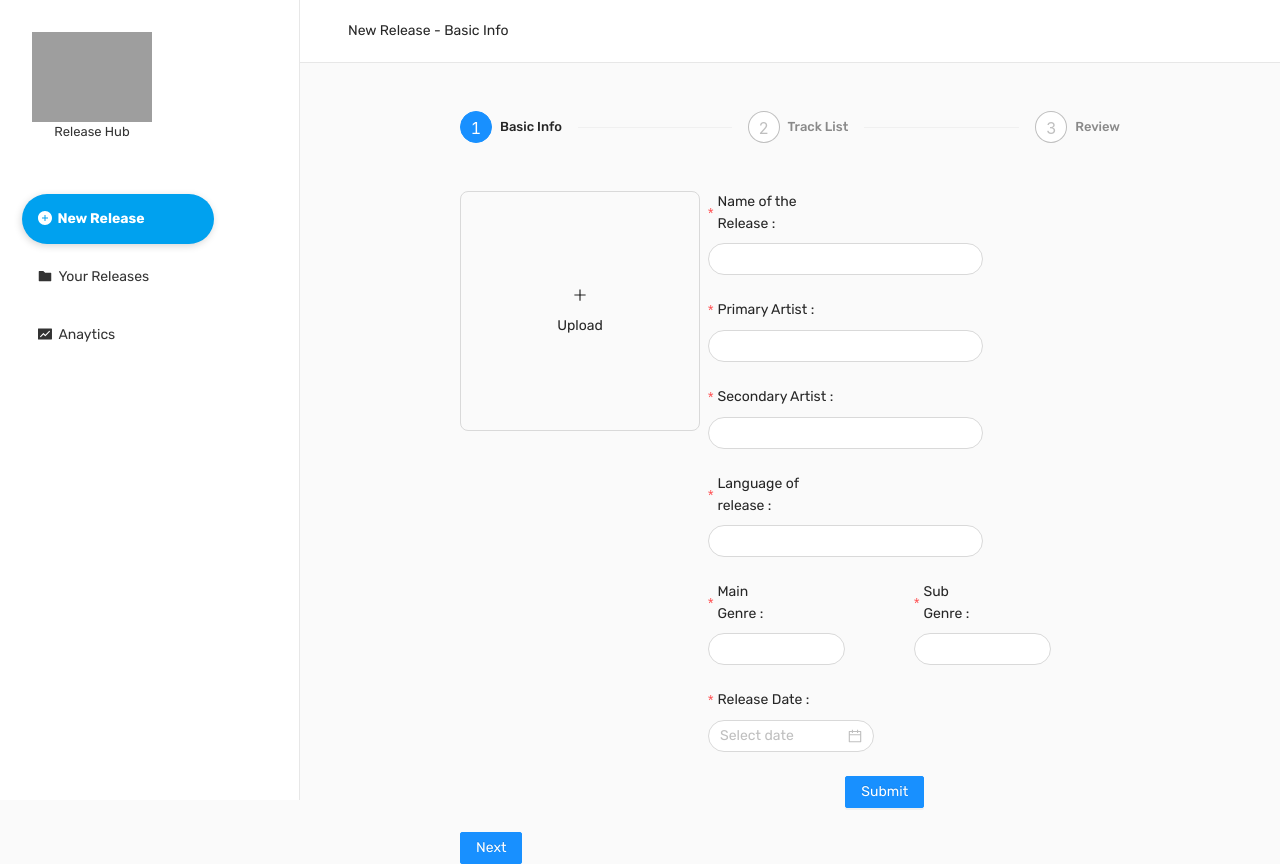
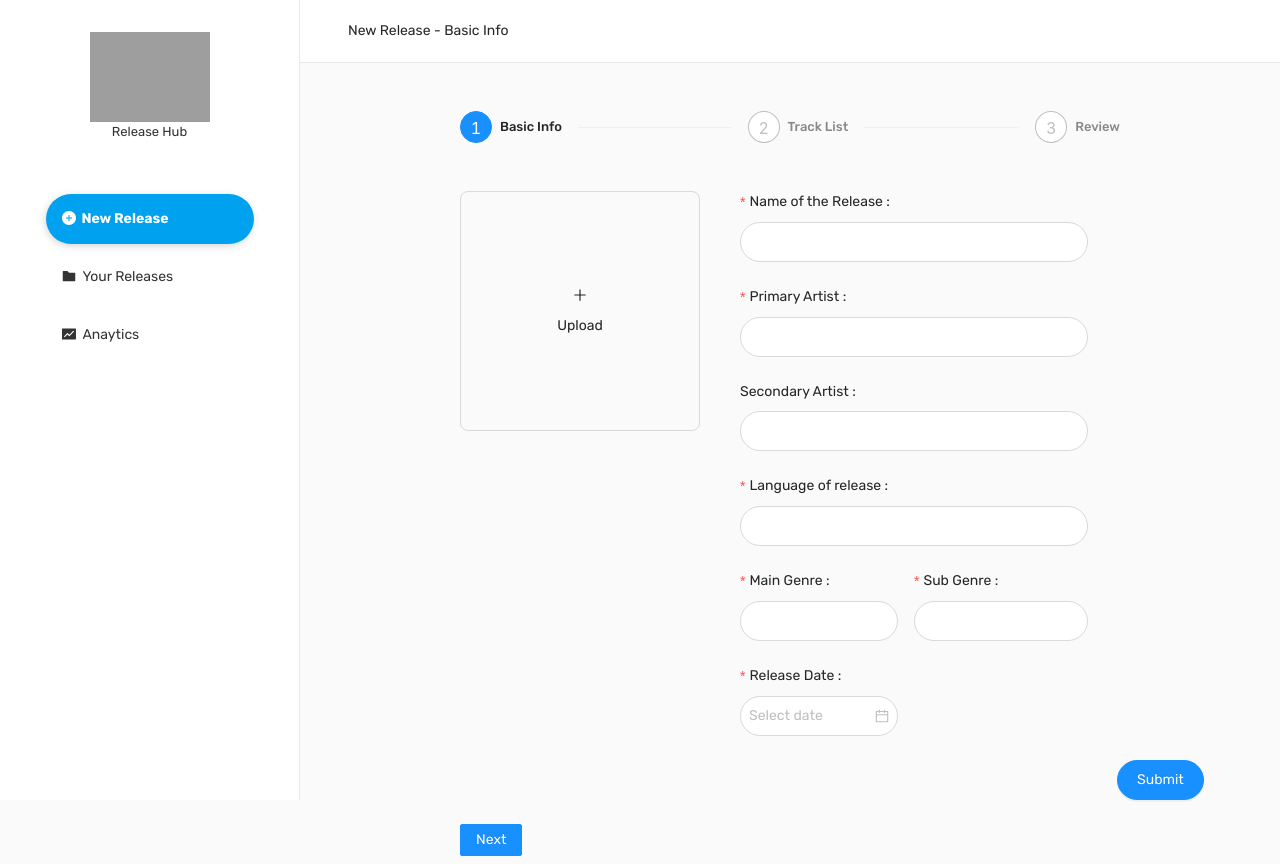
Before and after one commit to SivasubramanianE/rayapp-admin-frontend, a React (Create React App) app: page / in a window 1280 px wide. Built offline with nearby package versions, Linux system fonts and the light colour scheme; grey boxes are pictures that could not be loaded.

Commit message:
- Form layout fixes.

```diff
--- a/public/index.html
+++ b/public/index.html
@@ -2,7 +2,7 @@
 <html lang="en">
   <head>
     <meta charset="utf-8" />
-    <link rel="icon" href="%PUBLIC_URL%/favicon.ico" />
+    <link rel="icon" href="%PUBLIC_URL%/favicon.png" />
     <meta name="viewport" content="width=device-width, initial-scale=1" />
     <meta name="theme-color" content="#000000" />
     <meta
--- a/src/components/NewRelease/BasicInfoForm/index.js
+++ b/src/components/NewRelease/BasicInfoForm/index.js
@@ -1,32 +1,31 @@
-import React, { useState } from 'react'
-import { BasicInfoFormWrapper } from './styles';
-import { LoadingOutlined, PlusOutlined } from '@ant-design/icons';
-import { Form, Button, DatePicker, Upload, message  } from 'antd';
+import React, { useState } from "react";
+import { BasicInfoFormWrapper } from "./styles";
+import { LoadingOutlined, PlusOutlined } from "@ant-design/icons";
+import { Form, Button, DatePicker, Upload, message } from "antd";
 
 import { StyledInput } from "../../common-components/Input/styles";
 import { StyledDatePicker } from "../../common-components/Datepicker/styles";
-
-
+import { PrimaryButton } from "../../common-components/PrimaryButton/styles";
 
 function getBase64(img, callback) {
   const reader = new FileReader();
-    reader.addEventListener('load', () => callback(reader.result));
+  reader.addEventListener("load", () => callback(reader.result));
   reader.readAsDataURL(img);
 }
 
 function beforeUpload(file) {
-    const isJpgOrPng = file.type === 'image/jpeg' || file.type === 'image/png';
+  const isJpgOrPng = file.type === "image/jpeg" || file.type === "image/png";
   if (!isJpgOrPng) {
-      message.error('You can only upload JPG/PNG file!');
+    message.error("You can only upload JPG/PNG file!");
   }
-    const isLt2M = file.size / 1024 / 1024 < 2;
+  const isLt2M = file.size / 1024 / 1024 < 10;
   if (!isLt2M) {
-      message.error('Image must smaller than 2MB!');
+    message.error("Image must smaller than 10MB!");
   }
   return isJpgOrPng && isLt2M;
 }
 
-export default function BasicInfoForm() {
+export default function BasicInfoForm({ nextStep }) {
   const [loading, setLoading] = useState(false);
   const [imageUrl, setImageUrl] = useState(null);
 
@@ -37,21 +36,19 @@ export default function BasicInfoForm() {
     </div>
   );
 
-      const handleChange = info => {
-        if (info.file.status === 'uploading') {
+  const handleChange = (info) => {
+    if (info.file.status === "uploading") {
       setLoading(true);
       return;
     }
-        if (info.file.status === 'done') {
+    if (info.file.status === "done") {
       // Get this url from response in real world.
-          getBase64(info.file.originFileObj, url =>{
-            setImageUrl(url)
+      getBase64(info.file.originFileObj, (url) => {
+        setImageUrl(url);
         setLoading(false);
-          })
+      });
     }
   };
-
-
 
   const layout = {
     labelCol: {
@@ -68,16 +65,16 @@ export default function BasicInfoForm() {
     },
   };
 
-
   const onFinish = (values) => {
-          console.log('Success:', values);
+    console.log("Success:", values);
+    nextStep();
   };
 
   const onFinishFailed = (errorInfo) => {
-          console.log('Failed:', errorInfo);
+    console.log("Failed:", errorInfo);
   };
 
-    return(
+  return (
     <BasicInfoFormWrapper>
       <div>
         <Upload
@@ -89,11 +86,15 @@ export default function BasicInfoForm() {
           beforeUpload={beforeUpload}
           onChange={handleChange}
         >
-        {imageUrl ? <img src={imageUrl} alt="avatar" style={{ width: '100%' }} /> : uploadButton}
+          {imageUrl ? (
+            <img src={imageUrl} alt="avatar" style={{ width: "100%" }} />
+          ) : (
+            uploadButton
+          )}
         </Upload>
       </div>
 
-        <div>
+      <div className="basic-info">
         <Form
           {...layout}
           name="basic"
@@ -111,7 +112,7 @@ export default function BasicInfoForm() {
             rules={[
               {
                 required: true,
-            message: 'Release Name is Required!',
+                message: "Release Name is Required!",
               },
             ]}
           >
@@ -124,23 +125,14 @@ export default function BasicInfoForm() {
             rules={[
               {
                 required: true,
-            message: 'Primary Artist is Required!',
+                message: "Primary Artist is Required!",
               },
             ]}
           >
             <StyledInput />
           </Form.Item>
 
-      <Form.Item
-        label="Secondary Artist :"
-        name="Secondary Artist"
-        rules={[
-          {
-            required: true,
-            message: 'Secondary Artist is Required!',
-          },
-        ]}
-      >
+          <Form.Item label="Secondary Artist :" name="Secondary Artist">
             <StyledInput />
           </Form.Item>
 
@@ -150,7 +142,7 @@ export default function BasicInfoForm() {
             rules={[
               {
                 required: true,
-            message: 'Language of release is Required!',
+                message: "Language of release is Required!",
               },
             ]}
           >
@@ -158,28 +150,28 @@ export default function BasicInfoForm() {
           </Form.Item>
 
           <div className="flex-row">
-          <div>
+            <div className="left">
               <Form.Item
                 label="Main Genre :"
                 name="Main Genre"
                 rules={[
                   {
                     required: true,
-            message: 'Main Genre is Required!',
+                    message: "Main Genre is Required!",
                   },
                 ]}
               >
                 <StyledInput />
               </Form.Item>
             </div>
-          <div>
+            <div className="right">
               <Form.Item
                 label="Sub Genre :"
                 name="Sub Genre"
                 rules={[
                   {
                     required: true,
-            message: 'Sub Genre is Required!',
+                    message: "Sub Genre is Required!",
                   },
                 ]}
               >
@@ -194,7 +186,7 @@ export default function BasicInfoForm() {
             rules={[
               {
                 required: true,
-          message: 'Release Date is Required!',
+                message: "Release Date is Required!",
               },
             ]}
           >
@@ -202,13 +194,12 @@ export default function BasicInfoForm() {
           </Form.Item>
 
           <Form.Item {...tailLayout}>
-        <Button type="primary" htmlType="submit">
+            <PrimaryButton type="primary" htmlType="submit" className="submit-btn">
               Submit
-        </Button>
+            </PrimaryButton>
           </Form.Item>
         </Form>
-
       </div>
     </BasicInfoFormWrapper>
-    )
+  );
 }
--- a/src/components/NewRelease/BasicInfoForm/styles.js
+++ b/src/components/NewRelease/BasicInfoForm/styles.js
@@ -1,13 +1,17 @@
-
 import styled from "styled-components";
 import theme from "../../../styles/theme";
 
 export const BasicInfoFormWrapper = styled.div`
-width   :100%;
-display :flex;
-flex-direction:row;
-justify-content:space-between;
+  width: 100%;
+  display: flex;
+  flex-direction: row;
+  justify-content: space-between;
   margin-top: 3rem;
+
+  .basic-info {
+    flex: 1;
+    padding: 0 2rem;
+  }
 
   .ant-upload.ant-upload-select-picture-card {
     width: 15rem;
@@ -23,16 +27,45 @@ margin-top: 3rem;
     transition: border-color 0.3s;
   }
 
-.w-100{
-    width:100%;
-    .flex-row{
-        display:flex;
-        flex-direction:row
+  .ant-form-item-control,
+  .ant-form-item-label {
+    max-width: unset;
+  }
+
+  .ant-picker {
+    width: calc(50% - 1rem);
+
+    ${theme.media.mobile}, ${theme.media.portrait} {
+      width: 100%;
     }
   }
+
+  .w-100 {
+    width: 100%;
+
+    .flex-row {
+      display: flex;
+      flex-direction: row;
+      width: 100%;
+
+      .left,
+      .right {
+        width: 50%;
+      }
+
+      .left {
+        padding-right: 1rem;
+      }
+    }
+  }
+
+  .submit-btn {
+    float: right;
+  }
+
   ${theme.media.mobile}, ${theme.media.portrait} {
-display :flex;
-flex-direction:column;
+    display: flex;
+    flex-direction: column;
     align-items: center;
   }
-`
+`;
--- a/src/components/NewRelease/index.js
+++ b/src/components/NewRelease/index.js
@@ -1,26 +1,24 @@
 import React from "react";
-import { Steps, Button, message } from 'antd';
+import { Steps, Button, message } from "antd";
 import { StepperFormWrapper } from "./styles";
 import BasicInfoForm from "./BasicInfoForm";
-
 
 const { Step } = Steps;
 
 const steps = [
   {
-    id:0,
-    title: 'Basic Info',
+    id: 0,
+    title: "Basic Info",
   },
   {
-    id:1,
-    title: 'Track List',
+    id: 1,
+    title: "Track List",
   },
   {
-    id:2,
-    title: 'Review',
+    id: 2,
+    title: "Review",
   },
 ];
-
 
 export default function NewRelease() {
   const [current, setCurrent] = React.useState(0);
@@ -36,14 +34,12 @@ export default function NewRelease() {
   return (
     <StepperFormWrapper>
       <Steps current={current}>
-        {steps.map(item => (
+        {steps.map((item) => (
           <Step key={item.title} title={item.title} />
         ))}
       </Steps>
       <div className="steps-content">
-      {
-        current === 0 && <BasicInfoForm />
-      }
+        {current === 0 && <BasicInfoForm nextStep={next} />}
       </div>
       <div className="steps-action">
         {current < steps.length - 1 && (
@@ -52,17 +48,19 @@ export default function NewRelease() {
           </Button>
         )}
         {current === steps.length - 1 && (
-          <Button type="primary" onClick={() => message.success('Processing complete!')}>
+          <Button
+            type="primary"
+            onClick={() => message.success("Processing complete!")}
+          >
             Done
           </Button>
         )}
         {current > 0 && (
-          <Button style={{ margin: '0 8px' }} onClick={() => prev()}>
+          <Button style={{ margin: "0 8px" }} onClick={() => prev()}>
             Previous
           </Button>
         )}
       </div>
     </StepperFormWrapper>
   );
-
 }
--- a/src/components/common-components/Datepicker/styles.js
+++ b/src/components/common-components/Datepicker/styles.js
@@ -2,5 +2,6 @@ import { DatePicker } from "antd";
 import styled from "styled-components";
 
 export const StyledDatePicker = styled(DatePicker)`
-border-radius:1rem;
-`
+  border-radius: 2rem;
+  padding: 0.5rem;
+`;
--- a/src/components/common-components/Input/styles.js
+++ b/src/components/common-components/Input/styles.js
@@ -2,5 +2,6 @@ import { Input } from "antd";
 import styled from "styled-components";
 
 export const StyledInput = styled(Input)`
-border-radius:1rem;
-`
+  border-radius: 2rem;
+  padding: 0.5rem;
+`;
--- a/src/components/common-components/Navigation/index.js
+++ b/src/components/common-components/Navigation/index.js
@@ -1,4 +1,4 @@
-import React, { useState } from "react";
+import React, { useEffect, useState } from "react";
 import { NavButton, NavigationWrapper } from "./styles";
 import {
   CloseOutlined,
@@ -6,7 +6,7 @@ import {
   FundFilled,
   PlusCircleFilled,
 } from "@ant-design/icons";
-import { useHistory } from "react-router-dom";
+import { useHistory, useLocation } from "react-router-dom";
 
 export default function Navigation({
   navigationExpanded,
@@ -15,6 +15,7 @@ export default function Navigation({
   setActiveNav,
 }) {
   const history = useHistory();
+  const location = useLocation();
 
   const navigation = [
     {
@@ -50,6 +51,16 @@ export default function Navigation({
     }
   };
 
+  useEffect(() => {
+    let path = location.pathname;
+    let activeMenu = navigation.find((nav) => nav.route === path);
+
+    if (activeMenu) {
+      setActiveNav(activeMenu.id);
+    }
+    //eslint-disable-next-line
+  }, [location]);
+
   return navigationExpanded === true ? (
     <NavigationWrapper>
       <div className="navigation-header">
--- a/src/components/common-components/Navigation/styles.js
+++ b/src/components/common-components/Navigation/styles.js
@@ -7,6 +7,9 @@ export const NavigationWrapper = styled.div`
   background-color: ${theme.colors.surface};
   border-right: 1px solid ${theme.colors.textOnSurface}1D;
   z-index: calc(${theme.baseZIndex} + 1);
+  display: flex;
+  flex-direction: column;
+  align-items: center;
 
   ${theme.media.mobile}, ${theme.media.portrait} {
     width: 100%;
@@ -24,7 +27,6 @@ export const NavigationWrapper = styled.div`
 
     .logo-container {
       display: flex;
-      width: 120px;
       flex-direction: column;
       align-items: center;
 
@@ -84,8 +86,7 @@ export const NavigationWrapper = styled.div`
 export const NavButton = styled.div`
   border-radius: ${theme.button.borderRadius};
   margin: 4px 0;
-  min-width: 12rem;
-  max-width: 15rem;
+  width: 13rem;
   padding: 14px 16px;
   text-align: left;
   cursor: pointer;
--- /dev/null
+++ b/src/components/common-components/PrimaryButton/styles.js
@@ -0,0 +1,11 @@
+import { Button } from "antd";
+import styled from "styled-components";
+import theme from "../../../styles/theme";
+
+export const PrimaryButton = styled(Button)`
+  padding: 1.2rem;
+  border-radius: ${theme.button.borderRadius};
+  display: flex;
+  align-items: center;
+  justify-content: center;
+`;
```
Also changed, not shown: src/components/MyReleases/index.js (+6 -1 lines), public/favicon.png (added), 1 other file (tests, documents, lock files or other folders). Lines whose indentation alone changed are shown as unchanged.
